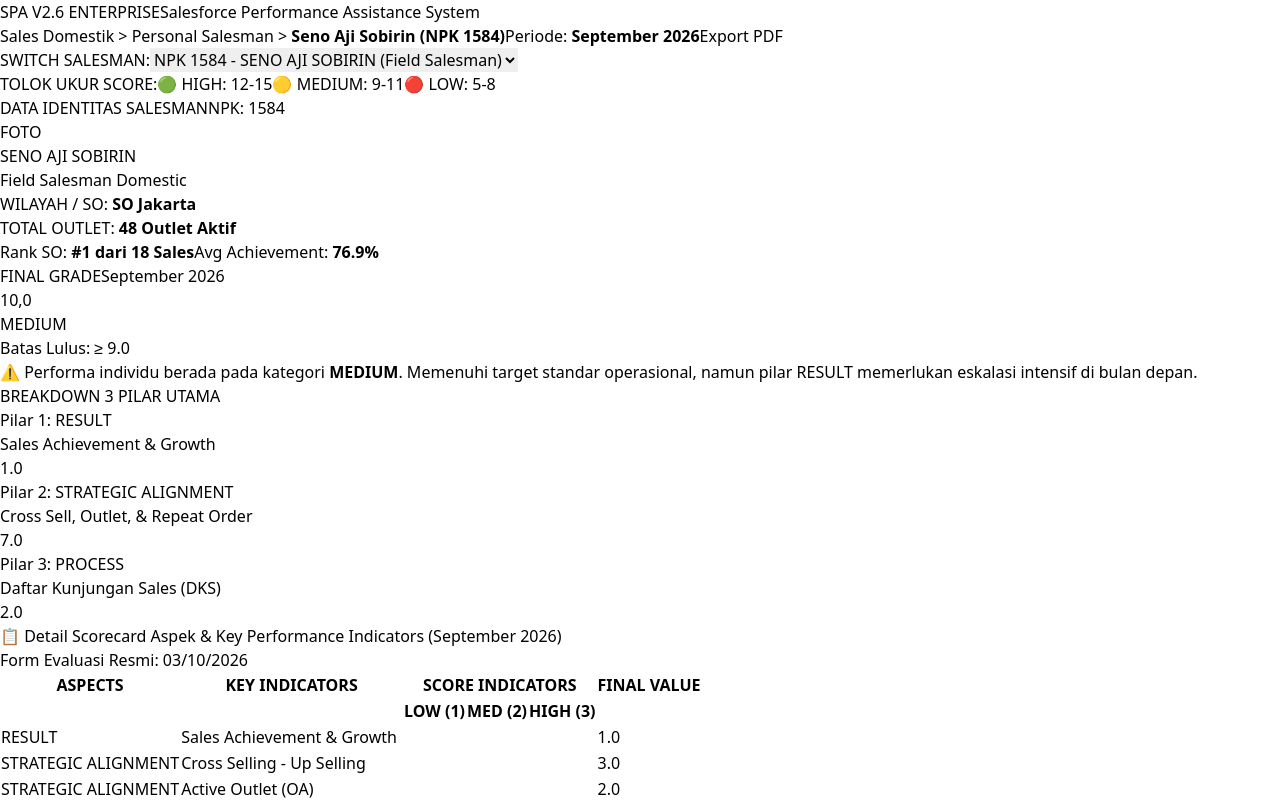
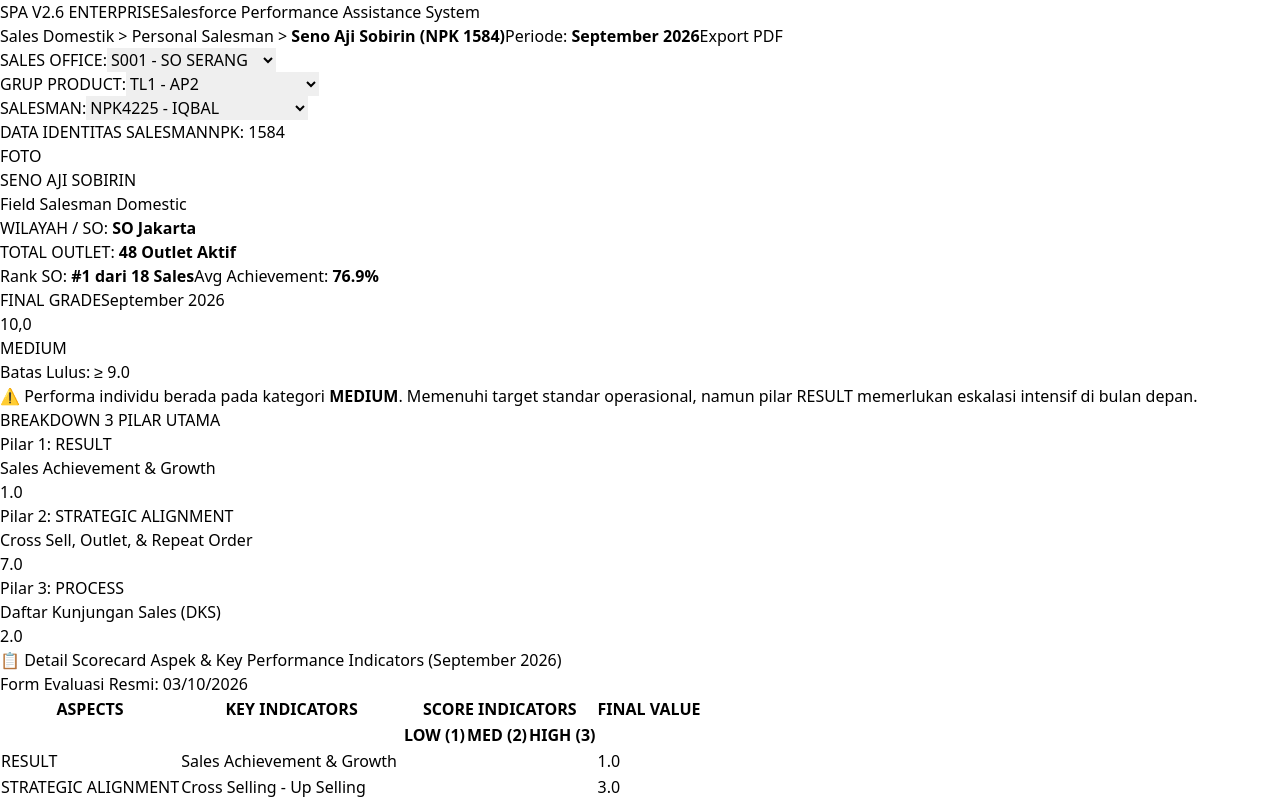
Before and after one commit to Itshardtofindname/spa-dashboard, a React (Vite) app: page / in a window 1280 px wide. Shown: the top 800 px of the page. Built offline with nearby package versions, Linux system fonts and the light colour scheme; the HTML template or start-up script is replaced by a standard one.

Commit message:
update ui

```diff
--- a/src/App.jsx
+++ b/src/App.jsx
@@ -14,16 +14,49 @@ export default function App() {
         {/* Top Control Bar */}
         <div className="bg-white p-3 rounded-lg shadow-sm border border-slate-200 flex flex-col md:flex-row justify-between items-center gap-3">
           <div className="flex items-center gap-2 w-full md:w-auto">
-            <span className="text-xs font-bold text-slate-600">SWITCH SALESMAN:</span>
+            <span className="text-xs font-bold text-slate-600">SALES OFFICE:</span>
             <select className="text-xs border border-slate-300 rounded px-2 py-1.5 bg-slate-50 font-medium w-full md:w-64">
-              <option>NPK 1584 - SENO AJI SOBIRIN (Field Salesman)</option>
+              <option>S001 - SO SERANG</option>
+              <option>S002 - SO UTIM</option>
+              <option>S003 - SO SERPONG</option>
+              <option>S004 - SO SELATAN</option>
+              <option>S005 - SO PUSPAR</option>
             </select>
           </div>
-          <div className="flex items-center gap-3 text-xs">
-            <span className="font-bold text-slate-600">TOLOK UKUR SCORE:</span>
-            <span className="bg-emerald-100 text-emerald-800 px-2 py-0.5 rounded font-semibold">🟢 HIGH: 12-15</span>
-            <span className="bg-amber-100 text-amber-800 px-2 py-0.5 rounded font-semibold">🟡 MEDIUM: 9-11</span>
-            <span className="bg-red-100 text-red-800 px-2 py-0.5 rounded font-semibold">🔴 LOW: 5-8</span>
+          <div className="flex items-center gap-2 w-full md:w-auto">
+            <span className="text-xs font-bold text-slate-600">GRUP PRODUCT:</span>
+            <select className="text-xs border border-slate-300 rounded px-2 py-1.5 bg-slate-50 font-medium w-full md:w-64">
+              <option>TL1 - AP2</option>
+              <option>TL2 - ATI-ATU-CCO-OA2</option>
+              <option>TL3 - AB4-ATD-OA4</option>
+              <option>TL4A - AP4-F/NF</option>
+              <option>TL4B - INB-TI4-TU4</option>
+              <option>TL5 - GS2-KY2-KYZ</option>
+              <option>TL6 - GS4-KY4-AKB</option>
+              <option>TL7 - FP2-FTU-FBO</option>
+            </select>
+          </div>
+          <div className="flex items-center gap-2 w-full md:w-auto">
+            <span className="text-xs font-bold text-slate-600">SALESMAN:</span>
+            <select className="text-xs border border-slate-300 rounded px-2 py-1.5 bg-slate-50 font-medium w-full md:w-64">
+              <option>NPK4225 - IQBAL</option>
+              <option>NPK5178 - TEGAR</option>
+              <option>NPK4025 - RIO</option>
+              <option>NPK2528 - HENDRY</option>
+              <option>NPK5060 - ANGGA</option>
+              <option>NPK5207 - AZIZ</option>
+              <option>NPK4618 - RAVI</option>
+              <option>NPK4410 - EDI PURWANTO</option>
+              <option>NPK2451 - ABU YAJID</option>
+              <option>NPK4402 - BERNARDO</option>
+              <option>NPK4413 - LUKMAN</option>
+              <option>NPK4947 - RAHMAT</option>
+              <option>NPK4405 - KAMAL</option>
+              <option>NPK1584 - SENO AJI</option>
+              <option>NPK3474 - MARTINO</option>
+              <option>NPK4561 - HENDRA</option>
+              <option>NPK4906 - DAMAR</option>
+            </select>
           </div>
         </div>
 
```
